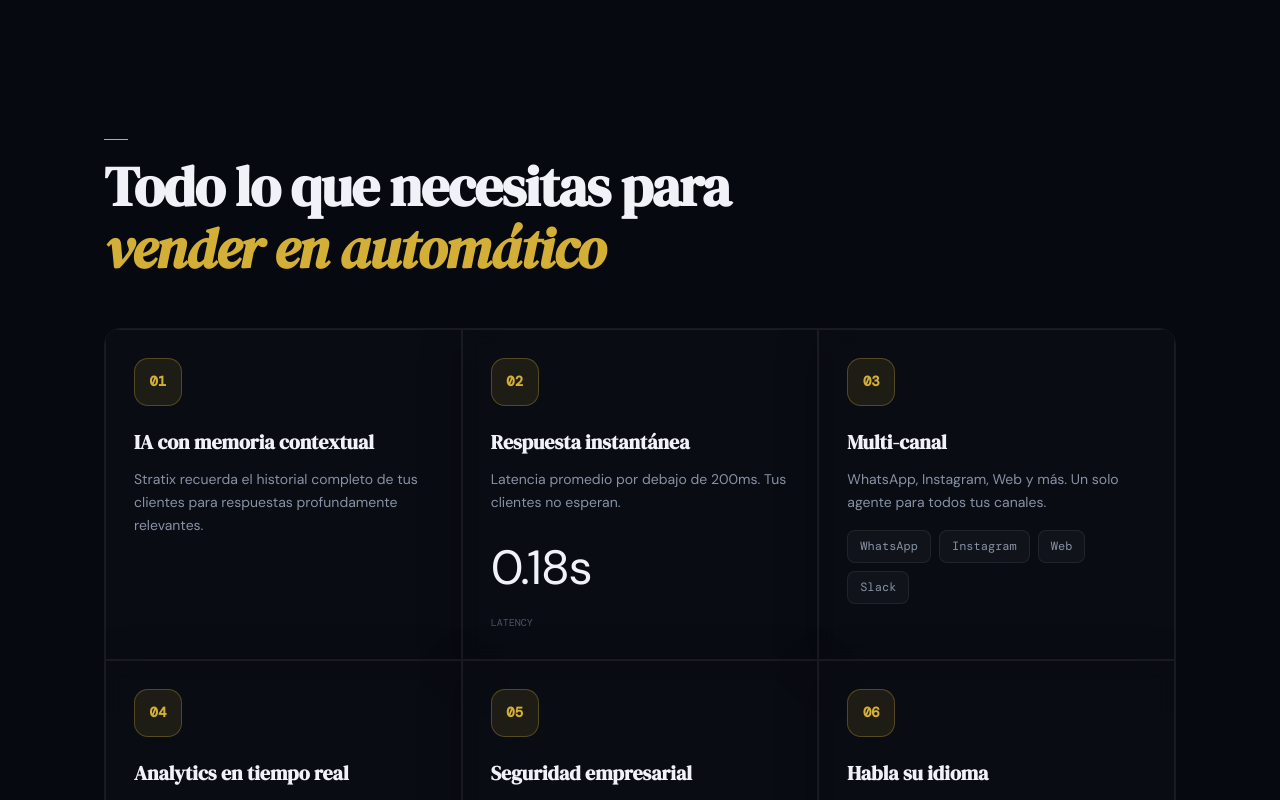
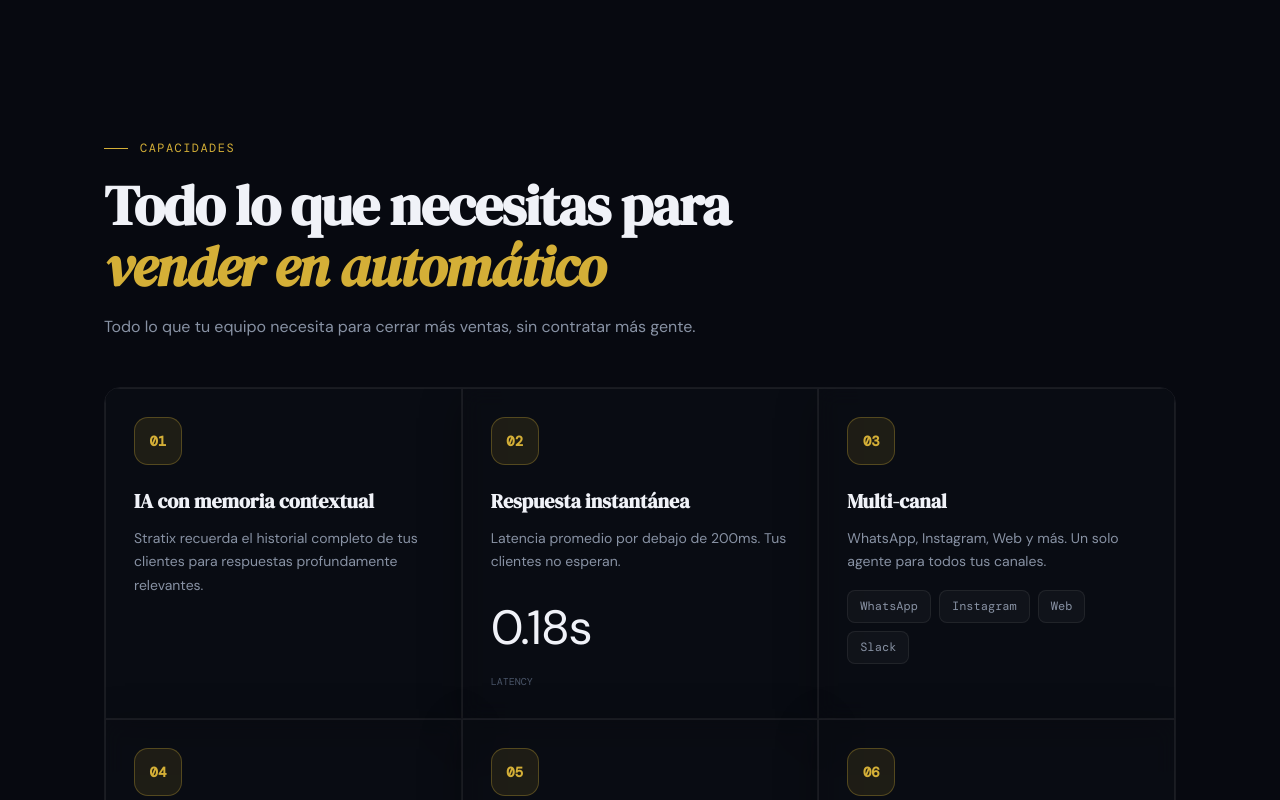
Before and after one commit to oveer20/chatgenius-b2b, a Next.js app: page / in a window 1280 px wide. Shown: the part 4180-4980 px from the top of the page. Built offline with nearby package versions, Linux system fonts and the light colour scheme; no server answers; a web font is replaced by a local one.

Commit message:
fix: add missing translations (cta, features, how, testimonials) and deploy full i18n

```diff
--- a/src/components/LangContext.tsx
+++ b/src/components/LangContext.tsx
@@ -56,10 +56,10 @@ interface LangContextType {
     hero: { badge: string; titleLine1: string; titleLine2: string; subtitle: string; cta1: string; cta2: string };
     footer: { copyright: string };
     pricing: { perMonth: string; perYear: string; popular: string; title: string; titleEm: string; label: string; monthly: string; annual: string; saveBadge: string; freeMonths: string; startFree: string; startBtn: string; mostPopular: string; plans: { inicia: { name: string; desc: string; features: string[] }; escala: { name: string; desc: string; features: string[] }; domina: { name: string; desc: string; features: string[] } } };
-    cta: { title: string; titleEm: string; subtitle: string };
-    features: { title: string; titleEm: string };
-    how: { title: string; titleEm: string };
-    testimonials: { title: string; titleEm: string };
+    cta: { title: string; titleEm: string; subtitle: string; cta1: string; meta1: string; meta2: string; meta3: string };
+    features: { label: string; title: string; titleEm: string; subtitle: string };
+    how: { label: string; title: string; titleEm: string; subtitle: string };
+    testimonials: { label: string; title: string; titleEm: string };
     faq: { badge: string; titlePart1: string; titlePart2: string; noAnswer: string; contactUs: string };
     logos: { badge: string };
     roi: ROIStrings;
@@ -117,16 +117,25 @@ const translations: Record<string, any> = {
       title: "¿Listo para",
       titleEm: "automatizar?",
       subtitle: "Habla con un experto ahora",
+      cta1: "Probar gratis",
+      meta1: "Setup en 15 min",
+      meta2: "14 días gratis",
+      meta3: "Sin tarjeta",
     },
     features: {
+      label: "CAPACIDADES",
       title: "Todo lo que necesitas para",
       titleEm: "vender en automático",
+      subtitle: "Todo lo que tu equipo necesita para cerrar más ventas, sin contratar más gente.",
     },
     how: {
+      label: "PROCESO SIMPLE",
       title: "Cómo funciona en",
       titleEm: "3 pasos",
+      subtitle: "Desde la configuración hasta resultados en menos de 15 minutos.",
     },
     testimonials: {
+      label: "PRUEBA SOCIAL",
       title: "Lo que dicen nuestros",
       titleEm: "clientes",
     },
@@ -236,16 +245,25 @@ const translations: Record<string, any> = {
       title: "Ready to",
       titleEm: "automate?",
       subtitle: "Talk to an expert now",
+      cta1: "Try free",
+      meta1: "Setup in 15 min",
+      meta2: "14 days free",
+      meta3: "No card needed",
     },
     features: {
+      label: "CAPABILITIES",
       title: "Everything you need to",
       titleEm: "sell on autopilot",
+      subtitle: "Everything your team needs to close more sales, without hiring more people.",
     },
     how: {
+      label: "SIMPLE PROCESS",
       title: "How it works in",
       titleEm: "3 steps",
+      subtitle: "From setup to results in less than 15 minutes.",
     },
     testimonials: {
+      label: "SOCIAL PROOF",
       title: "What our",
       titleEm: "clients say",
     },
@@ -354,7 +372,7 @@ export function useLang() {
       setLang: () => {},
       showUSD: false,
       setShowUSD: () => {},
-      t: { hero: { badge: "", titleLine1: "", titleLine2: "", subtitle: "", cta1: "", cta2: "" }, footer: { copyright: "" }, pricing: { perMonth: "", perYear: "", popular: "", title: "", titleEm: "", label: "", monthly: "", annual: "", saveBadge: "", freeMonths: "", startFree: "", startBtn: "", mostPopular: "", plans: { inicia: { name: "", desc: "", features: [] as string[] }, escala: { name: "", desc: "", features: [] as string[] }, domina: { name: "", desc: "", features: [] as string[] } } }, cta: { title: "", titleEm: "", subtitle: "" }, features: { title: "", titleEm: "" }, how: { title: "", titleEm: "" }, testimonials: { title: "", titleEm: "" }, faq: { badge: "", titlePart1: "", titlePart2: "", noAnswer: "", contactUs: "" }, logos: { badge: "" }, roi: { badge: "", titlePart1: "", titlePart2: "", subtitle: "", leadsLabel: "", valueLabel: "", timeLabel: "", timeSuffix: "", missedLeadsLabel: "", missedLeadsDesc: "", lostMoneyLabel: "", lostMoneyDesc: "", stratixCostLabel: "", stratixCostDesc: "", cta: "" }, beforeAfter: { badge: "", titlePart1: "", titlePart2: "", withoutTitle: "", withTitle: "", withoutItems: [] as string[], withItems: [] as string[] }, aiPlayground: { openBtn: "", header: "", status: "", welcome: "", fallback: "", errorFallback: "", placeholder: "" } }
+      t: { hero: { badge: "", titleLine1: "", titleLine2: "", subtitle: "", cta1: "", cta2: "" }, footer: { copyright: "" }, pricing: { perMonth: "", perYear: "", popular: "", title: "", titleEm: "", label: "", monthly: "", annual: "", saveBadge: "", freeMonths: "", startFree: "", startBtn: "", mostPopular: "", plans: { inicia: { name: "", desc: "", features: [] as string[] }, escala: { name: "", desc: "", features: [] as string[] }, domina: { name: "", desc: "", features: [] as string[] } } }, cta: { title: "", titleEm: "", subtitle: "", cta1: "", meta1: "", meta2: "", meta3: "" }, features: { label: "", title: "", titleEm: "", subtitle: "" }, how: { label: "", title: "", titleEm: "", subtitle: "" }, testimonials: { label: "", title: "", titleEm: "" }, faq: { badge: "", titlePart1: "", titlePart2: "", noAnswer: "", contactUs: "" }, logos: { badge: "" }, roi: { badge: "", titlePart1: "", titlePart2: "", subtitle: "", leadsLabel: "", valueLabel: "", timeLabel: "", timeSuffix: "", missedLeadsLabel: "", missedLeadsDesc: "", lostMoneyLabel: "", lostMoneyDesc: "", stratixCostLabel: "", stratixCostDesc: "", cta: "" }, beforeAfter: { badge: "", titlePart1: "", titlePart2: "", withoutTitle: "", withTitle: "", withoutItems: [] as string[], withItems: [] as string[] }, aiPlayground: { openBtn: "", header: "", status: "", welcome: "", fallback: "", errorFallback: "", placeholder: "" } }
     };
   }
   return context;
```
